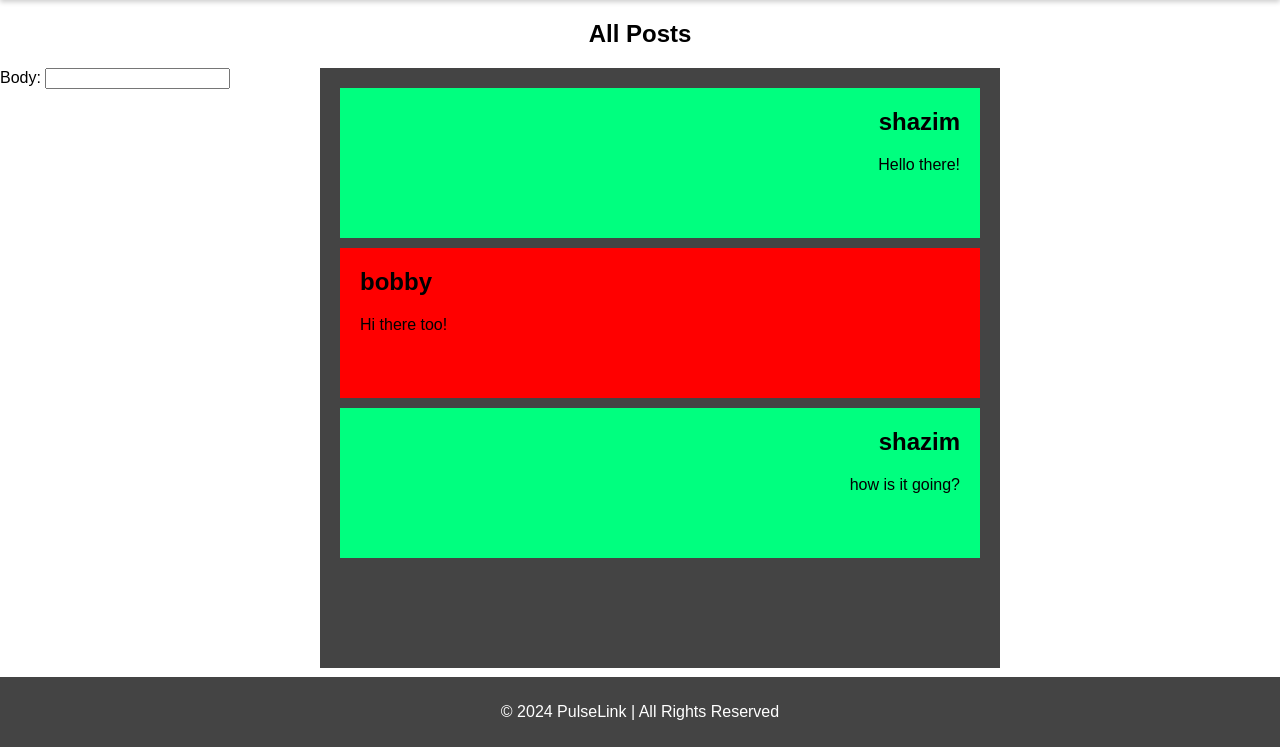
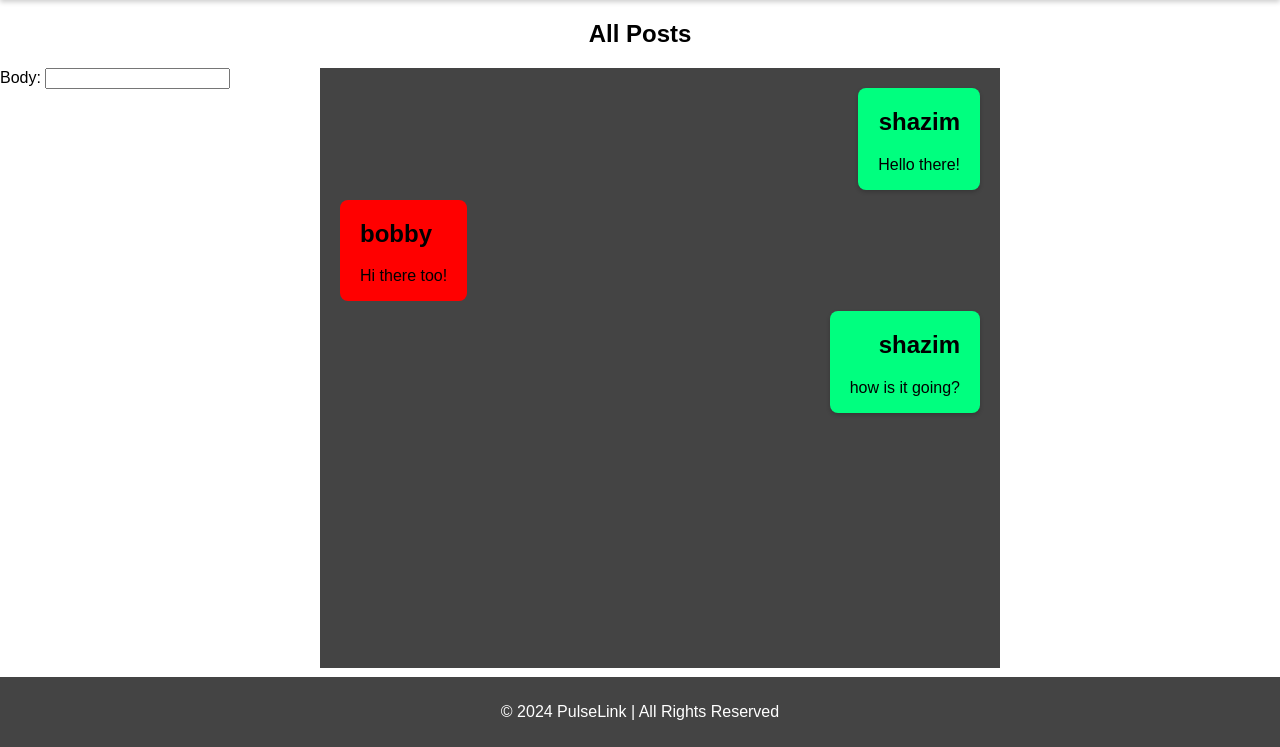
Before and after one commit to M-Shazim/ChatApp, a Django app: page /home in a window 1280 px wide. Shown: the part 53-800 px from the top of the page. Run offline with Django 5.2, Linux system fonts and the light colour scheme; a user stored in the database is signed in; data comes from the database, SQL or seed files in the repository.

Commit message:
Style chat messages with dynamic height and alignment

```diff
--- a/a_rtchat/templates/a_rtchat/home.html
+++ b/a_rtchat/templates/a_rtchat/home.html
@@ -128,6 +128,7 @@
         footer {
             background-color: #444;
             color: white;
+            text color: white;
             text-align: center;
             padding: 10px;
             margin-top: auto;
@@ -173,13 +174,27 @@
         .same-user{
             text-align: end;
             padding-right:20px ;
+            padding-left: 20px;
             background-color: springgreen;
-            height: 150px;
+            height: auto;
+            border-radius: 8px;
+            word-wrap: break-word;
+            max-width: auto;
+            align-self: flex-end;
+            overflow-wrap: break-word;
+            box-shadow: 0 2px 4px rgba(0, 0, 0, 0.2);
         }
         .different-user{
             padding-left: 20px;
+            padding-right: 20px;
             background-color: red;
-            height: 150px;
+            text-align: start;
+            height: auto;
+            border-radius: 8px;
+            max-width: auto;
+            overflow-wrap: break-word;
+            align-self: flex-start;
+            word-wrap: break-word;
         }
 
     </style>
```
